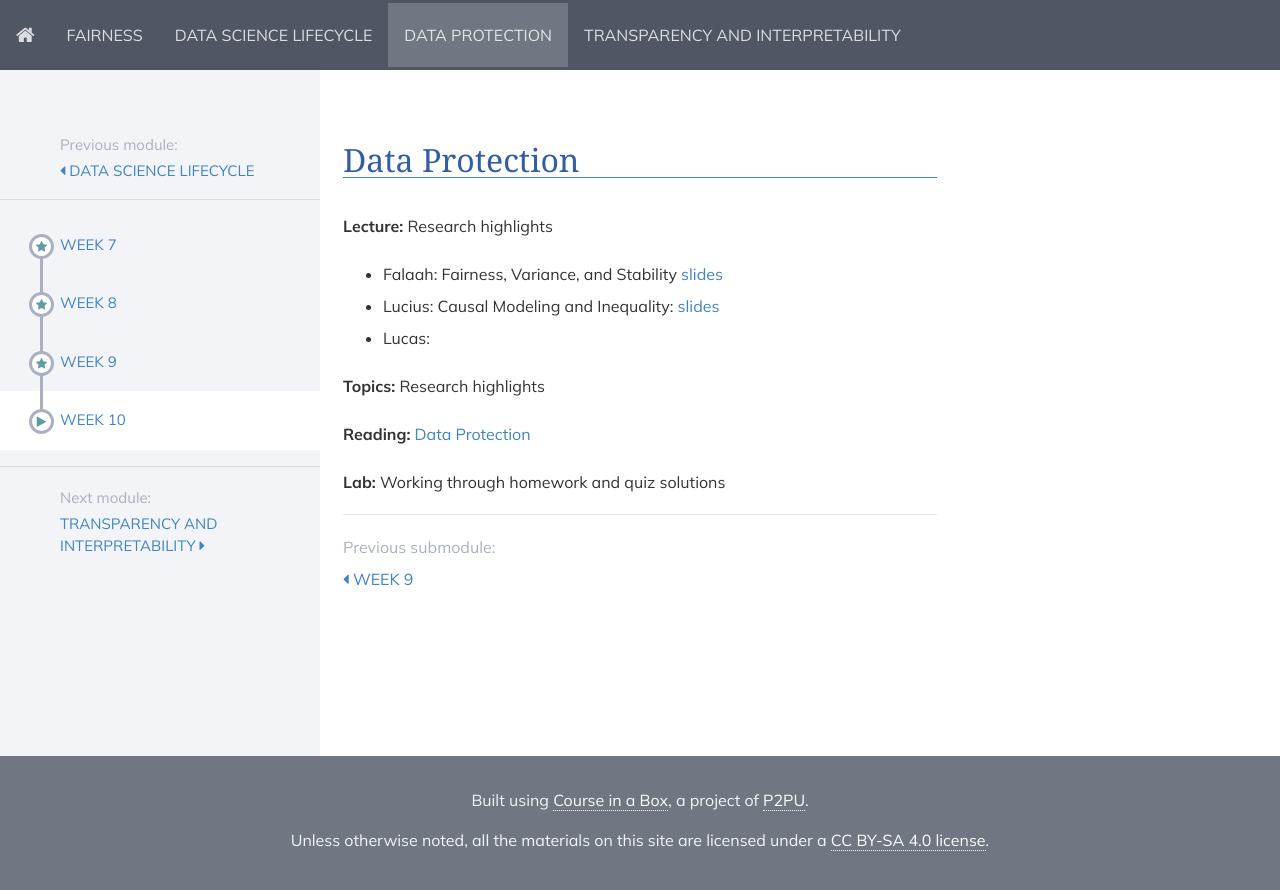
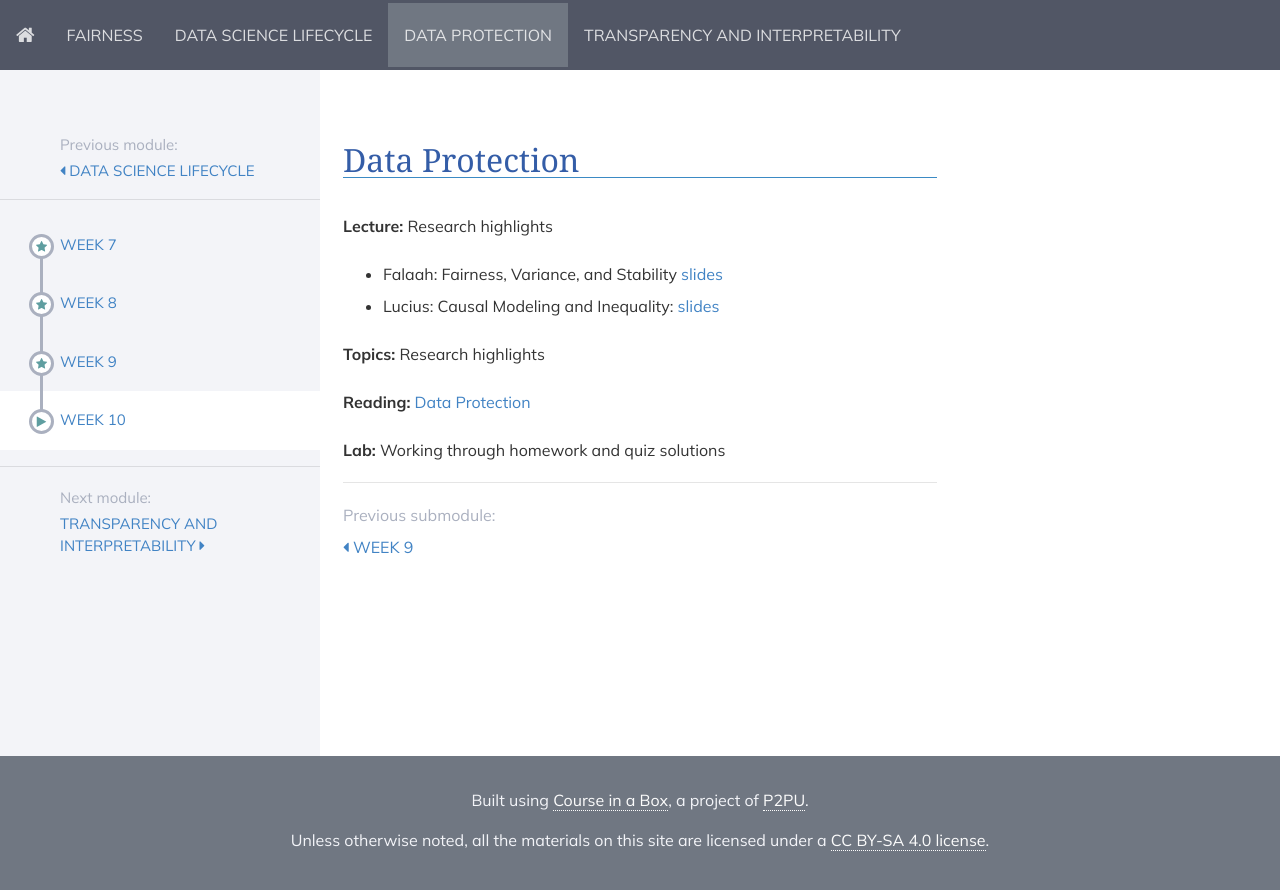
Before and after one commit to DataResponsibly/rds24, a Jekyll site: the page built from modules/data_protection/_posts/2000-01-04-week10.md, in a window 1280 px wide. Shown: the top 890 px of the page. Built offline with Jekyll 4.4.1, drawn with Linux system fonts in a browser that asks for light colours; nearby versions of some CDN libraries.

Commit message:
Update 2000-01-04-week10.md

```diff
--- a/modules/data_protection/_posts/2000-01-04-week10.md
+++ b/modules/data_protection/_posts/2000-01-04-week10.md
@@ -7,7 +7,7 @@ title: Week 10
 **Lecture:** Research highlights
 * Falaah: Fairness, Variance, and Stability [slides](../../../assets/falaah_rds23.pdf)
 * Lucius: Causal Modeling and Inequality: [slides](../../../assets/lbynum_rds23_research_overview.pdf)
-* Lucas: []()
+<!-- * Lucas: []() -->
 
 **Topics:** Research highlights
 
```
